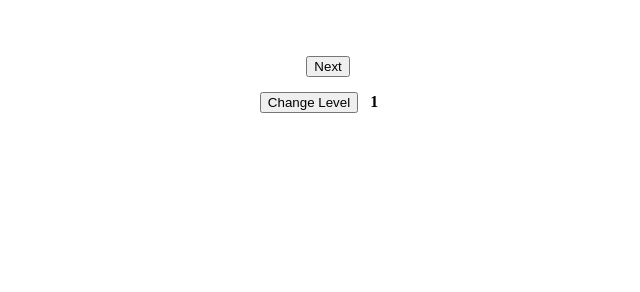
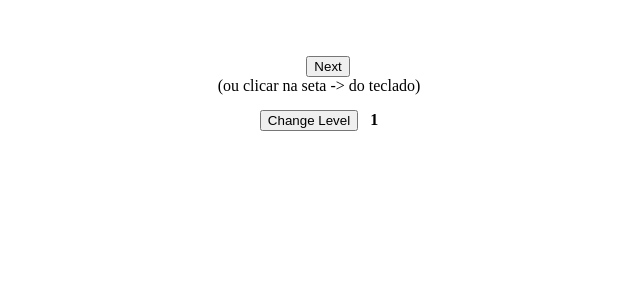
Before and after one commit to goncalol/japanesesimplestudyapp, a plain HTML site: page index.html in a window 1280 px wide. Shown: the part 508-800 px from the top of the page, without its empty margins (321-961 px from the left). Drawn offline with Linux system fonts and the light colour scheme.

Commit message:
Update index.html

```diff
--- a/index.html
+++ b/index.html
@@ -31,6 +31,8 @@
 
 <div style="text-align: center;">
 
+    (ou clicar na seta -> do teclado)
+    <br/>
     <button style="display: inline-block;" onclick="changeLevel()">Change Level</button>
     &nbsp;
     <p style="display: inline-block;font-weight: bold;" id="level">1</p>
```
